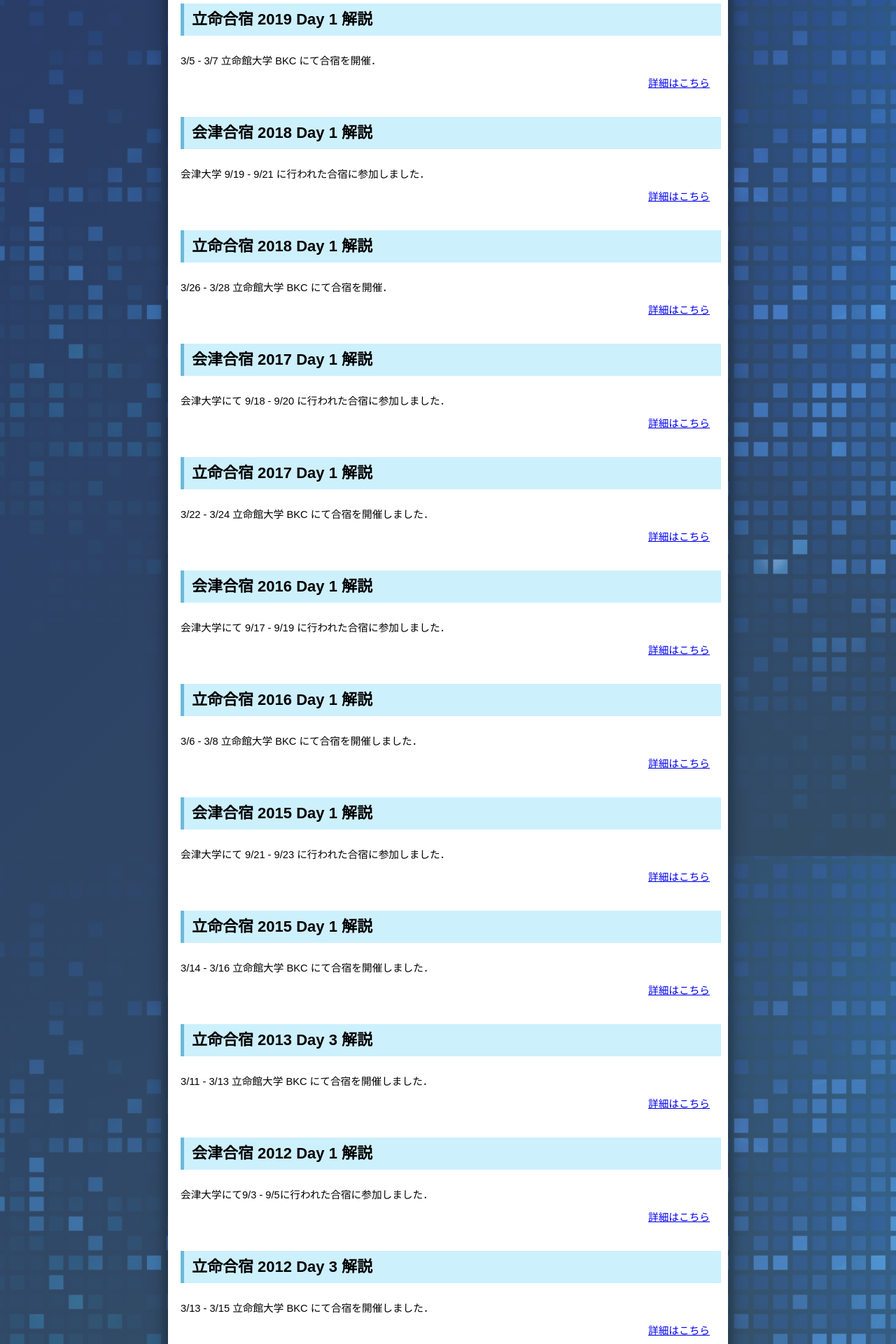
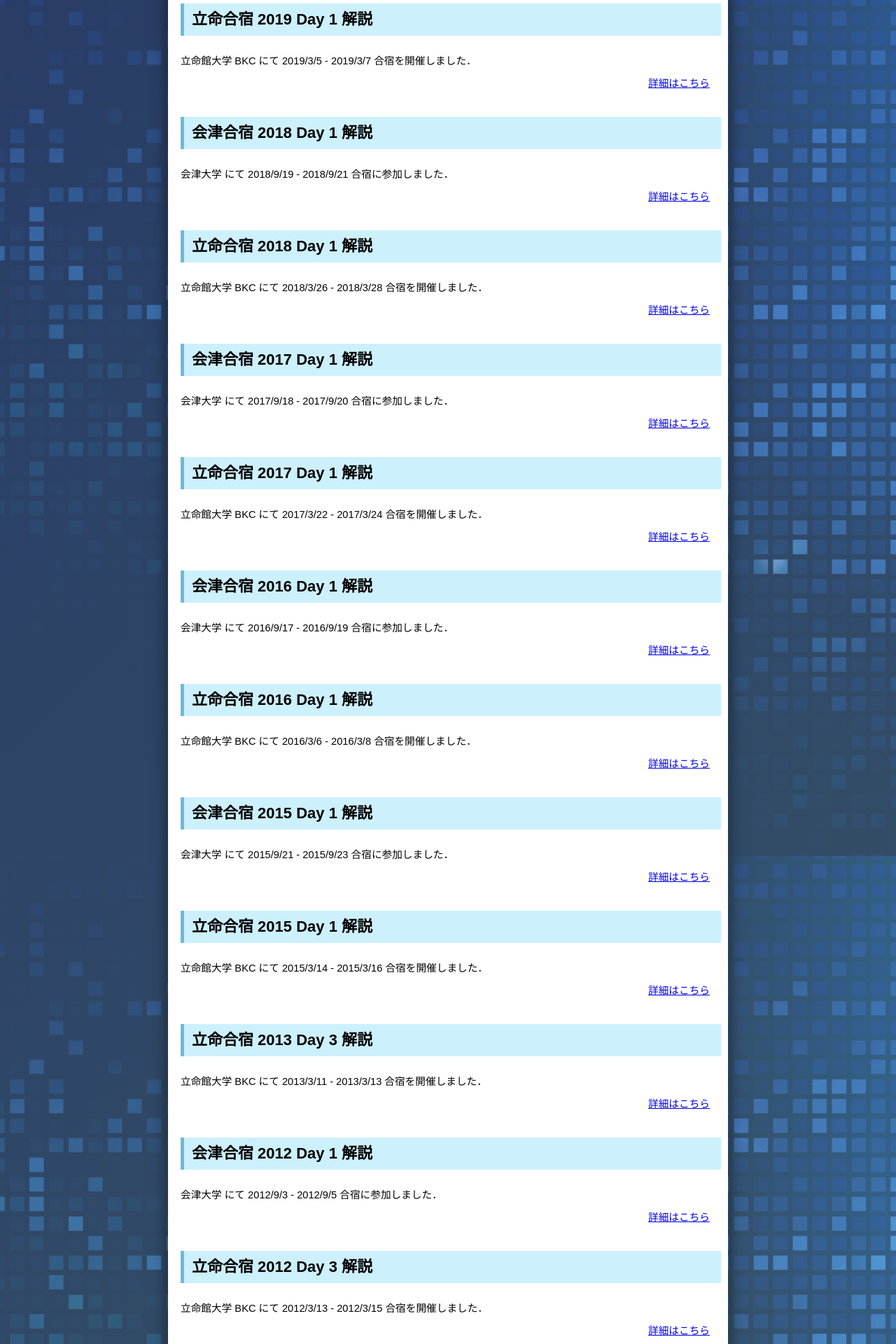
Before and after one commit to rippro/rippro.github.io, a Next.js app: page /event in a window 1280 px wide. Shown: the part 135-2055 px from the top of the page at 70% size. Built offline with nearby package versions, Linux system fonts and the light colour scheme.

Commit message:
refactor EventList

```diff
--- a/components/EventList.tsx
+++ b/components/EventList.tsx
@@ -1,93 +1,5 @@
 /** @format */
 import detailsStyle from '../styles/details.module.css'
-
-export type EventType = {
-  title: string
-  detail: string
-  date?: 'Day 1' | 'Day 2' | 'Day 3'
-  id: string
-}
-
-// TODO: detailの日時・場所をのフォーマット統一させる
-export const Events: EventType[] = [
-  {
-    title: '立命合宿 2019',
-    date: 'Day 1',
-    detail: '3/5 - 3/7 立命館大学 BKC にて合宿を開催．',
-    id: 'rupc2019'
-  },
-  {
-    title: '会津合宿 2018',
-    date: 'Day 1',
-    detail: '会津大学 9/19 - 9/21 に行われた合宿に参加しました．',
-    id: 'acpc2018'
-  },
-  {
-    title: '立命合宿 2018',
-    date: 'Day 1',
-    detail: '3/26 - 3/28 立命館大学 BKC にて合宿を開催．',
-    id: 'rupc2018'
-  },
-  {
-    title: '会津合宿 2017',
-    date: 'Day 1',
-    detail: '会津大学にて 9/18 - 9/20 に行われた合宿に参加しました．',
-    id: 'acpc2017'
-  },
-  {
-    title: '立命合宿 2017',
-    date: 'Day 1',
-    detail: '3/22 - 3/24 立命館大学 BKC にて合宿を開催しました．',
-    id: 'rupc2017'
-  },
-  {
-    title: '会津合宿 2016',
-    date: 'Day 1',
-    detail: '会津大学にて 9/17 - 9/19 に行われた合宿に参加しました．',
-    id: 'acpc2016'
-  },
-  {
-    title: '立命合宿 2016',
-    date: 'Day 1',
-    detail: '3/6 - 3/8 立命館大学 BKC にて合宿を開催しました．',
-    id: 'rupc2016'
-  },
-  {
-    title: '会津合宿 2015',
-    date: 'Day 1',
-    detail: '会津大学にて 9/21 - 9/23 に行われた合宿に参加しました．',
-    id: 'acpc2015'
-  },
-  {
-    title: '立命合宿 2015',
-    date: 'Day 1',
-    detail: '3/14 - 3/16 立命館大学 BKC にて合宿を開催しました．',
-    id: 'rupc2015'
-  },
-  {
-    title: '立命合宿 2013',
-    date: 'Day 3',
-    detail: '3/11 - 3/13 立命館大学 BKC にて合宿を開催しました．',
-    id: 'rupc2013'
-  },
-  {
-    title: '会津合宿 2012',
-    date: 'Day 1',
-    detail: '会津大学にて9/3 - 9/5に行われた合宿に参加しました．',
-    id: 'acpc2012'
-  },
-  {
-    title: '立命合宿 2012',
-    date: 'Day 3',
-    detail: '3/13 - 3/15 立命館大学 BKC にて合宿を開催しました．',
-    id: 'rupc2012'
-  },
-  {
-    title: '立命館プログラミングコンテスト2011',
-    detail: '10/15 立命館大学 BKC にてコンテストを開催しました.',
-    id: 'rupc2011'
-  }
-]
 
 type problemSetType = {
   college: string
@@ -119,7 +31,7 @@ export type EventDetailType = {
   judge?: string
   iodata?: JSX.Element
   schedule?: JSX.Element
-  place?: string
+  place: string
   otherContent?: otherContentType[]
 }
 
@@ -158,7 +70,8 @@ export const EventDetails: EventDetailsType = {
       { title: 'E: LISum', link: 'E.pdf' },
       { title: 'F: Absum', link: 'F.pdf' },
       { title: 'G: イルミネーション', link: 'G.pdf' }
-    ]
+    ],
+    place: '立命館大学 BKC'
   },
   acpc2018: {
     title: '会津合宿 2018',
@@ -192,7 +105,8 @@ export const EventDetails: EventDetailsType = {
       { title: 'F: Swap', link: 'F.pdf' },
       { title: 'G: 式の切り取り', link: 'G.pdf' },
       { title: 'H: 板', link: 'H.pdf' }
-    ]
+    ],
+    place: '会津大学'
   },
   rupc2018: {
     title: '立命合宿 2018',
@@ -225,7 +139,8 @@ export const EventDetails: EventDetailsType = {
       { title: 'E: いたずらされたグラフ', link: 'E.pdf' },
       { title: 'F: ごちうさ数', link: 'F.pdf' },
       { title: 'G: エレベータ', link: 'G.pdf' }
-    ]
+    ],
+    place: '立命館大学 BKC'
   },
   acpc2017: {
     title: '会津合宿 2017',
@@ -248,7 +163,8 @@ export const EventDetails: EventDetailsType = {
       { title: 'E: 敵襲から守れ', link: 'E.pdf' },
       { title: 'F: 階段', link: 'F.pdf' },
       { title: 'G: 鍵', link: 'G.pdf' }
-    ]
+    ],
+    place: '会津大学'
   },
   rupc2017: {
     title: '立命合宿 2017',
@@ -276,7 +192,8 @@ export const EventDetails: EventDetailsType = {
       { title: 'I: Islands Survival', link: 'I.pdf' },
       { title: 'J: エナジードリンク', link: 'J.pdf' },
       { title: 'K: AORイカちゃんの成績', link: 'K.pdf' }
-    ]
+    ],
+    place: '立命館大学 BKC'
   },
   acpc2016: {
     title: '会津合宿 2016',
@@ -300,7 +217,8 @@ export const EventDetails: EventDetailsType = {
       { title: 'E: 札', link: 'E.pdf' },
       { title: 'F: 紙の折りたたみ', link: 'F.pdf' },
       { title: 'G: DAGトリオ(Hard)', link: 'G.pdf' }
-    ]
+    ],
+    place: '会津大学'
   },
   rupc2016: {
     title: '立命合宿 2016',
@@ -323,7 +241,8 @@ export const EventDetails: EventDetailsType = {
       { title: 'F: リレー', link: 'F.pdf' },
       { title: '別解', link: 'F_tm.pdf' },
       { title: 'G: 塗るだけ', link: 'G.pdf' }
-    ]
+    ],
+    place: '立命館大学 BKC'
   },
   acpc2015: {
     title: '会津合宿 2015',
@@ -344,7 +263,8 @@ export const EventDetails: EventDetailsType = {
       { title: 'D: 市松模様', link: 'D.pdf' },
       { title: 'E: 台風', link: 'E.pdf' },
       { title: 'F: 卵', link: 'F.pdf' }
-    ]
+    ],
+    place: '会津大学'
   },
   rupc2015: {
     title: '立命合宿 2015',
@@ -371,7 +291,7 @@ export const EventDetails: EventDetailsType = {
     ],
     picture: 'rupc2015.png',
     judge: 'http://judge.u-aizu.ac.jp/onlinejudge/index.jsp',
-    place: '立命館大学BKC',
+    place: '立命館大学 BKC',
     schedule: (
       <table className={detailsStyle.table}>
         <thead>
@@ -465,7 +385,7 @@ export const EventDetails: EventDetailsType = {
       { title: 'G: Computer Onesan', link: '' }
     ],
     judge: 'http://judge.u-aizu.ac.jp/onlinejudge/index.jsp',
-    place: '立命館大学',
+    place: '立命館大学 BKC',
     schedule: (
       <table className={detailsStyle.table}>
         <thead>
@@ -553,7 +473,8 @@ export const EventDetails: EventDetailsType = {
       { title: 'E: マークアップ言語は衰退しました', link: 'E.pdf' },
       { title: 'F: 透明な麻雀牌', link: 'F.pdf' },
       { title: 'G: コードアートオンライン', link: 'G.pdf' }
-    ]
+    ],
+    place: '会津大学'
   },
   rupc2012: {
     title: '立命合宿 2012',
@@ -576,7 +497,8 @@ export const EventDetails: EventDetailsType = {
       { title: 'E: Elevator', link: 'D.pdf' },
       { title: 'F: Icy Composer', link: 'E.pdf' },
       { title: 'G: Satan Attacks', link: 'F.pdf' }
-    ]
+    ],
+    place: '立命館大学 BKC'
   },
   rupc2011: {
     title: '立命館プログラミングコンテスト2011',
@@ -602,6 +524,7 @@ export const EventDetails: EventDetailsType = {
       { title: '問題H: Oh, My Goat!', link: 'H.pdf' },
       { title: '問題I: カスタムペイント職人', link: 'I.pdf' }
     ],
+    place: '立命館大学 BKC',
     iodata: (
       <a href="dataset.zip" download>
         データセット
@@ -610,3 +533,24 @@ export const EventDetails: EventDetailsType = {
     writer: ['shirokurostone', 'kioa341', 'slip0110', 'epee_noir', 'Respect2D', '_shnyh']
   }
 }
+
+export type EventType = {
+  title: string
+  detail: string
+  date?: 'Day 1' | 'Day 2' | 'Day 3'
+  id: string
+}
+
+export const Events: EventType[] = Object.keys(EventDetails).map((id) => {
+  const event: EventDetailType = EventDetails[id]
+  const date = event.date?.begin && event.date?.end ? `${event.date.begin} - ${event.date.end}` : event.date?.begin
+  const detail = event.place.includes('立命')
+    ? `${event.place} にて ${date} 合宿を開催しました．`
+    : `${event.place} にて ${date} 合宿に参加しました．`
+  return {
+    title: event.title,
+    detail: detail,
+    date: event.day,
+    id: id
+  }
+})
```
